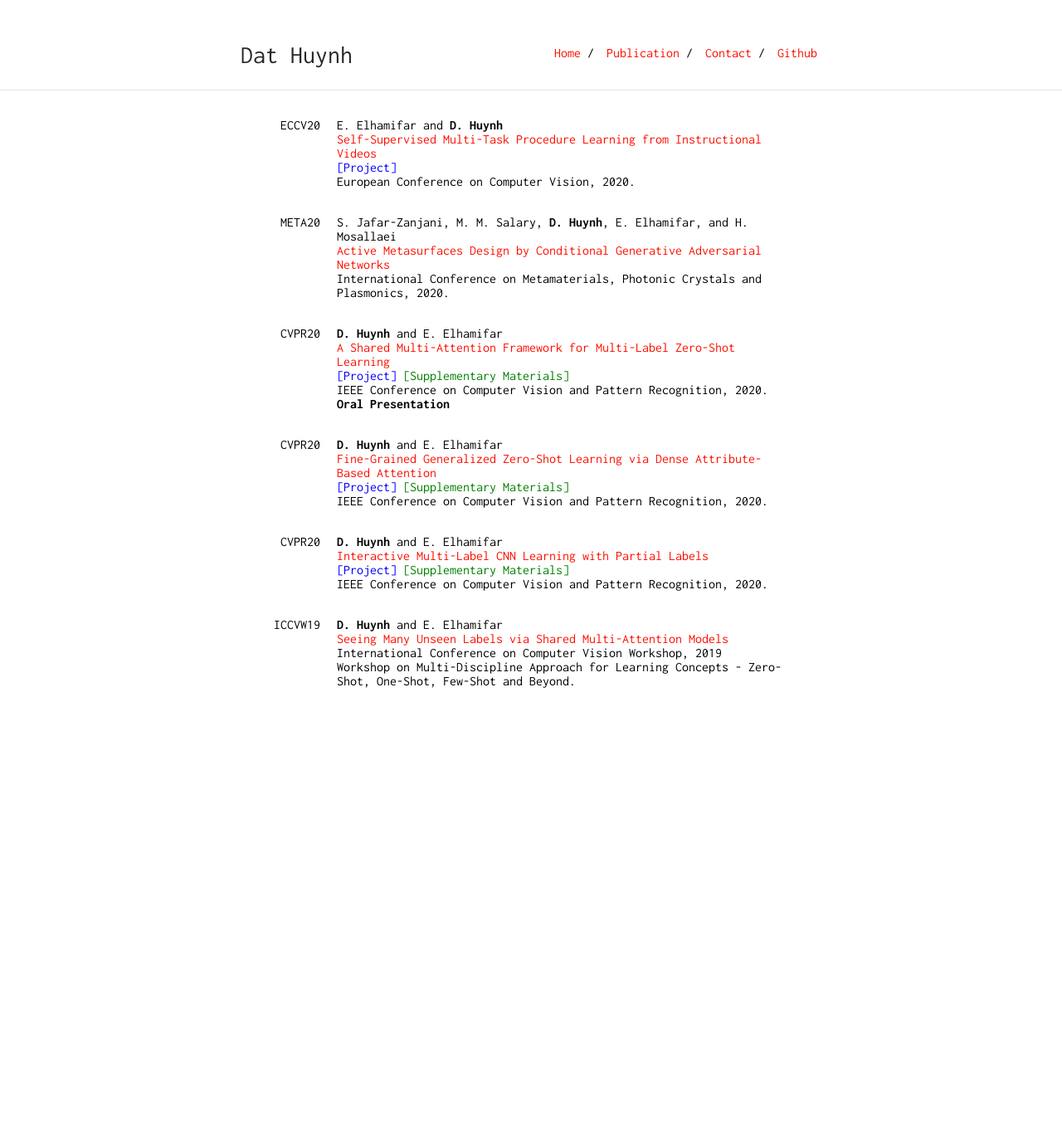
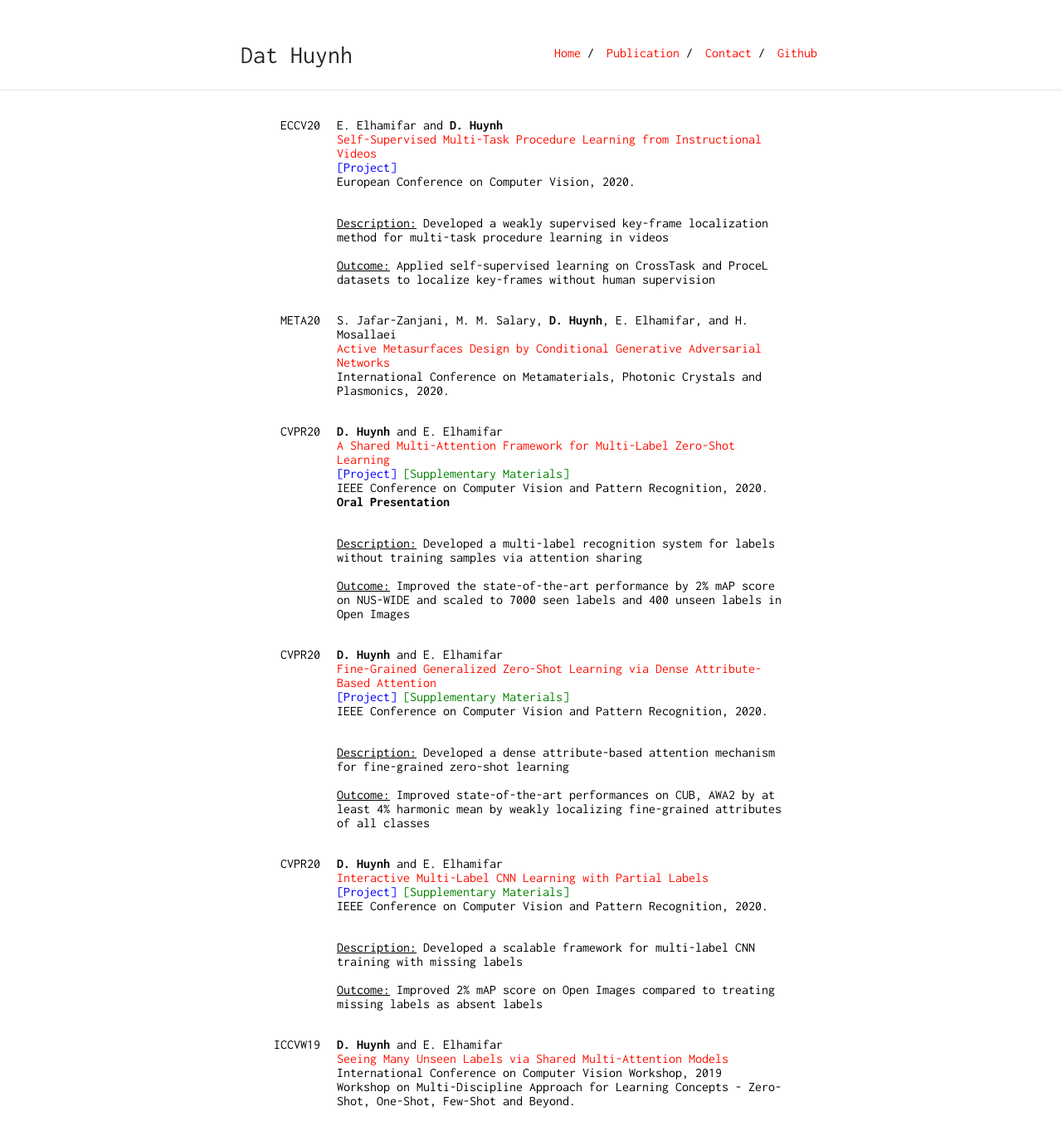
Before and after one commit to ZiweiXU/hbdat.github.io, a Jekyll site: the page built from publication.md, in a window 1280 px wide. Shown: the whole page at 83% size. Built offline with Jekyll 4.4.1, drawn with Linux system fonts in a browser that asks for light colours; before the commit the page ends 900 px from its top, so only the background shows below that.

Commit message:
add description

```diff
--- a/publication.md
+++ b/publication.md
@@ -13,6 +13,13 @@ custom_css: pub
 		<a href="https://github.com/hbdat/eccv20_Multi_Task_Procedure_Learning" style="color:blue;">[Project]</a><br>
 		European Conference on Computer Vision, 2020.<br>
 	</p>
+
+	<p>
+	<br><u>Description:</u> Developed a weakly supervised key-frame localization method for multi-task procedure learning in videos
+	<br><br>
+	<u>Outcome:</u> Applied self-supervised learning on CrossTask and ProceL datasets to localize key-frames without human supervision
+	</p>
+
 </li>
 
 <li conference="META20">
@@ -32,6 +39,12 @@ custom_css: pub
 		IEEE Conference on Computer Vision and Pattern Recognition, 2020.<br>
 		<b>Oral Presentation</b><br>
 	</p>
+
+	<p>
+	<br><u>Description:</u> Developed a multi-label recognition system for labels without training samples via attention sharing
+	<br><br>
+	<u>Outcome:</u> Improved the state-of-the-art performance by 2% mAP score on NUS-WIDE and scaled to 7000 seen labels and 400 unseen labels in Open Images
+	</p>
 </li>
 
 <li conference="CVPR20">
@@ -42,6 +55,12 @@ custom_css: pub
 		<a href="http://www.ccs.neu.edu/home/eelhami/publications/FineGrainedZSL-CVPR20-suppmat.pdf" style="color:green;">[Supplementary Materials]</a><br>
 		IEEE Conference on Computer Vision and Pattern Recognition, 2020.<br>
 	</p>
+
+	<p>
+	<br><u>Description:</u> Developed a dense attribute-based attention mechanism for fine-grained zero-shot learning
+	<br><br>
+	<u>Outcome:</u> Improved state-of-the-art performances on CUB, AWA2 by at least 4% harmonic mean by weakly localizing fine-grained attributes of all classes
+	</p>
 </li>
 
 <li conference="CVPR20">
@@ -51,6 +70,12 @@ custom_css: pub
 		<a href="https://github.com/hbdat/cvpr20_IMCL" style="color:blue;">[Project]</a>
 		<a href="http://www.ccs.neu.edu/home/eelhami/publications/InteractiveCMLL-CVPR20-suppmat.pdf" style="color:green;">[Supplementary Materials]</a><br>
 		IEEE Conference on Computer Vision and Pattern Recognition, 2020.<br>
+	</p>
+
+	<p>
+	<br><u>Description:</u> Developed a scalable framework for multi-label CNN training with missing labels
+	<br><br>
+	<u>Outcome:</u> Improved 2% mAP score on Open Images compared to treating missing labels as absent labels
 	</p>
 </li>
 
```
